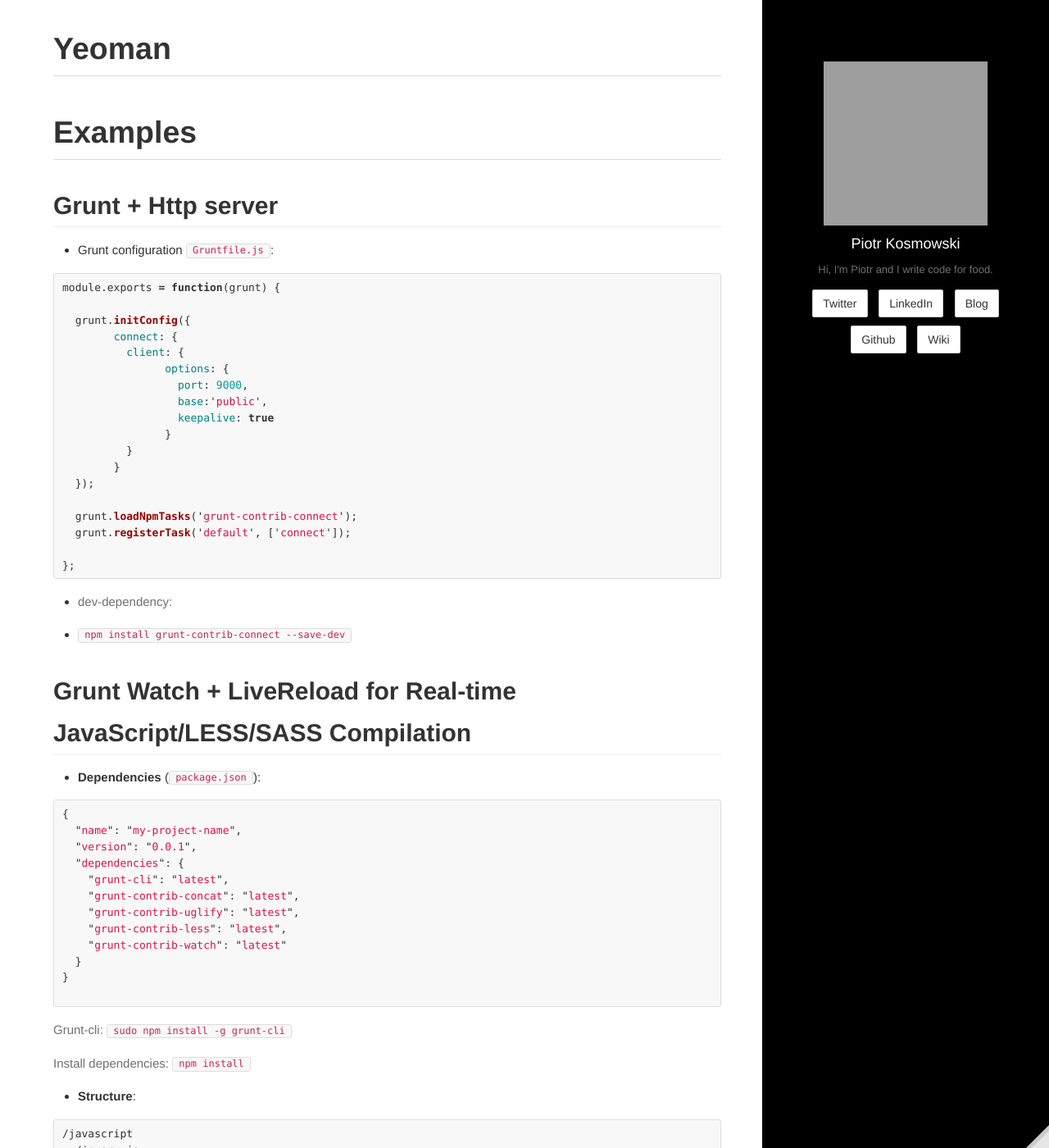
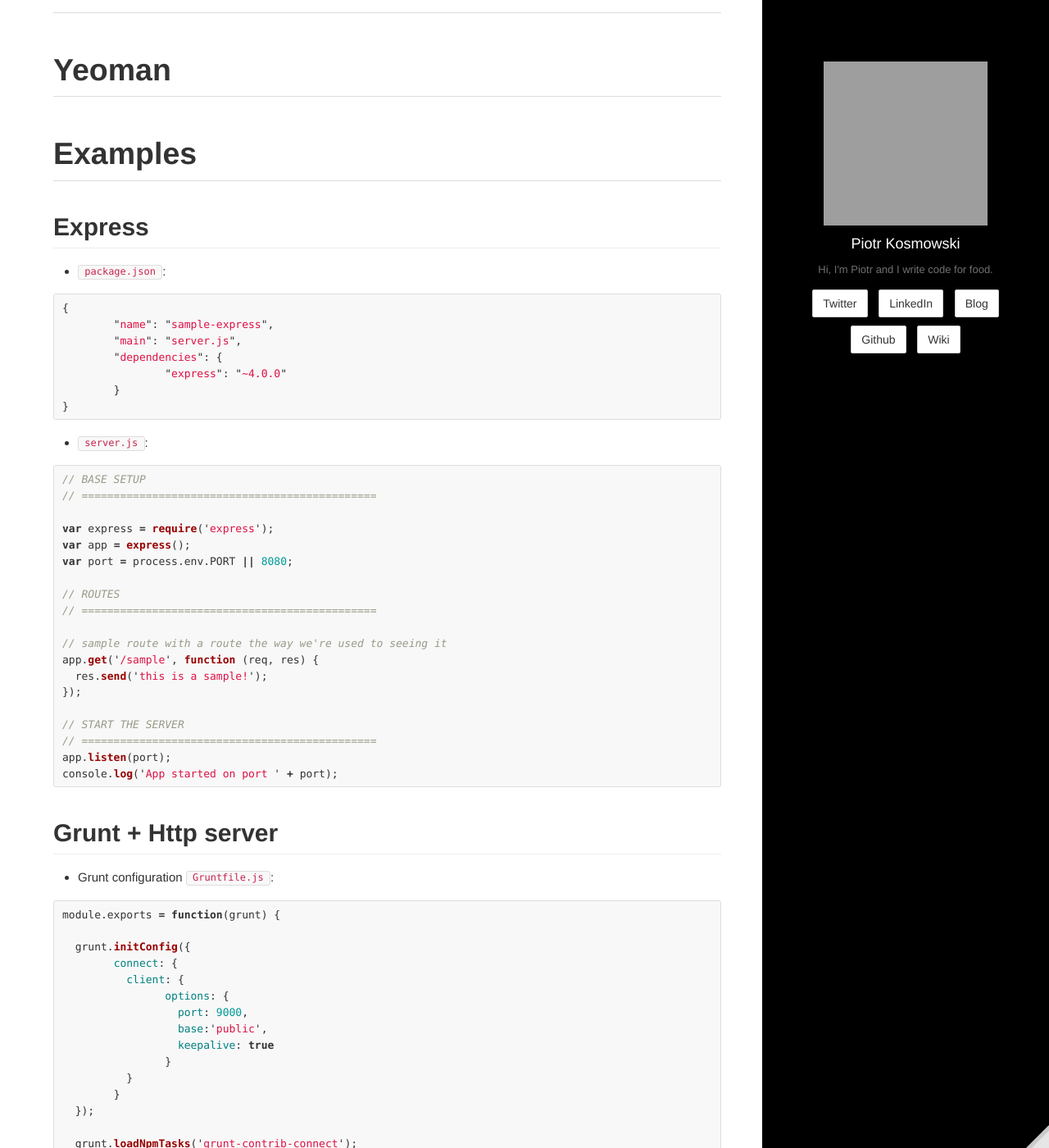
Before and after one commit to kospiotr/kospiotr.github.io, a Jekyll site: the page built from wiki/node-js.md, in a window 1280 px wide and 1400 px high, scrolled down 882 px. Shown: the whole window at 82% size. Built offline with Jekyll 4.4.1, drawn with Linux system fonts in a browser that asks for light colours; Markdown is read by kramdown in place of the engine named in the settings; grey boxes are pictures that could not be loaded.

Commit message:
Update node-js.md

````diff
--- a/wiki/node-js.md
+++ b/wiki/node-js.md
@@ -20,6 +20,45 @@
 #Yeoman
 
 #Examples
+##Express
+
+* `package.json`:
+
+```js
+{
+	"name": "sample-express",
+	"main": "server.js",
+	"dependencies": {
+		"express": "~4.0.0"
+	}
+}
+```
+
+* `server.js`:
+
+```js
+// BASE SETUP
+// ==============================================
+
+var express = require('express');
+var app = express();
+var port = process.env.PORT || 8080;
+
+// ROUTES
+// ==============================================
+
+// sample route with a route the way we're used to seeing it
+app.get('/sample', function (req, res) {
+  res.send('this is a sample!');
+});
+
+// START THE SERVER
+// ==============================================
+app.listen(port);
+console.log('App started on port ' + port);
+```
+
+
 ##Grunt + Http server
 
 * Grunt configuration `Gruntfile.js`:
````
